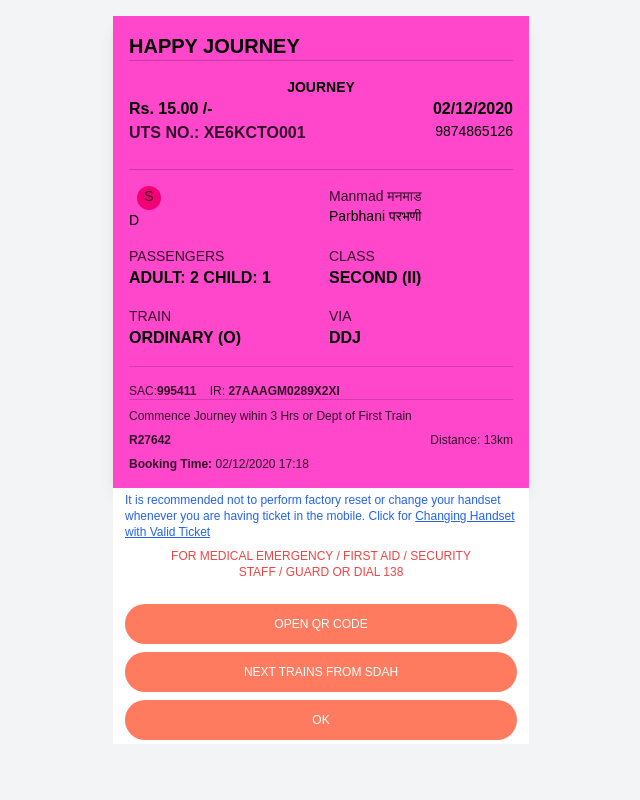
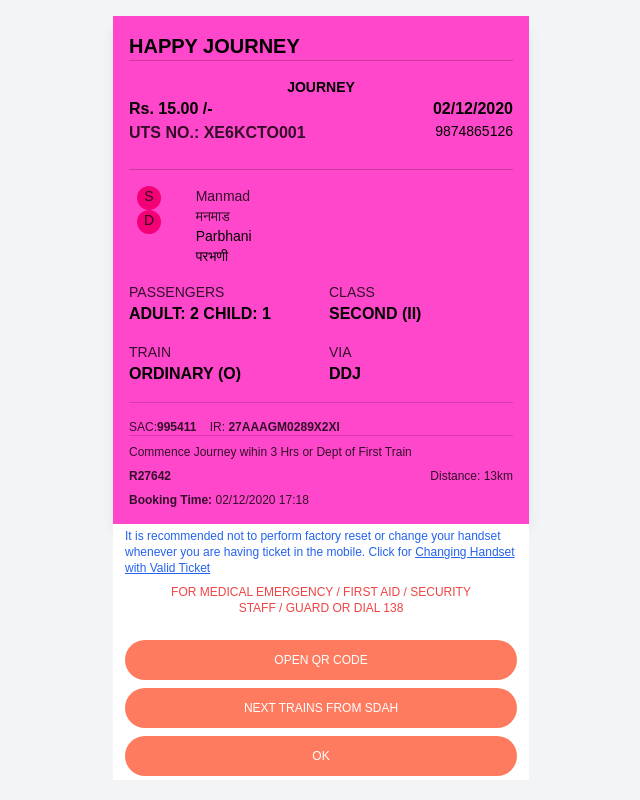
Before and after one commit to ingleshivam/project, a Next.js app: page /trainticket in a window 1280 px wide. Shown: the whole page, without its empty margins (319-959 px from the left). Built offline with nearby package versions, Linux system fonts and the light colour scheme.

Commit message:
Update page.tsx

```diff
--- a/src/app/trainticket/page.tsx
+++ b/src/app/trainticket/page.tsx
@@ -30,10 +30,10 @@ export default function TrainTicket() {
             </div>
 
             <div className="space-y-4">
-              <div className="grid grid-cols-2 gap-4">
+              <div className="grid grid-cols-6 gap-4">
                 <div>
                   <div style={{backgroundColor:"#F40076"}} className="rounded-full ml-2 w-6 h-6 flex item-center justify-center"><p className="text-sm opacity-80">S</p></div>
-                  <p className="text-sm">D</p>
+                  <div style={{backgroundColor:"#F40076"}} className="rounded-full ml-2 w-6 h-6 flex item-center justify-center"><p className="text-sm opacity-80">D</p></div>
                 </div>
                 <div>
                   <p className="text-sm opacity-80">Manmad मनमाड</p>
```
